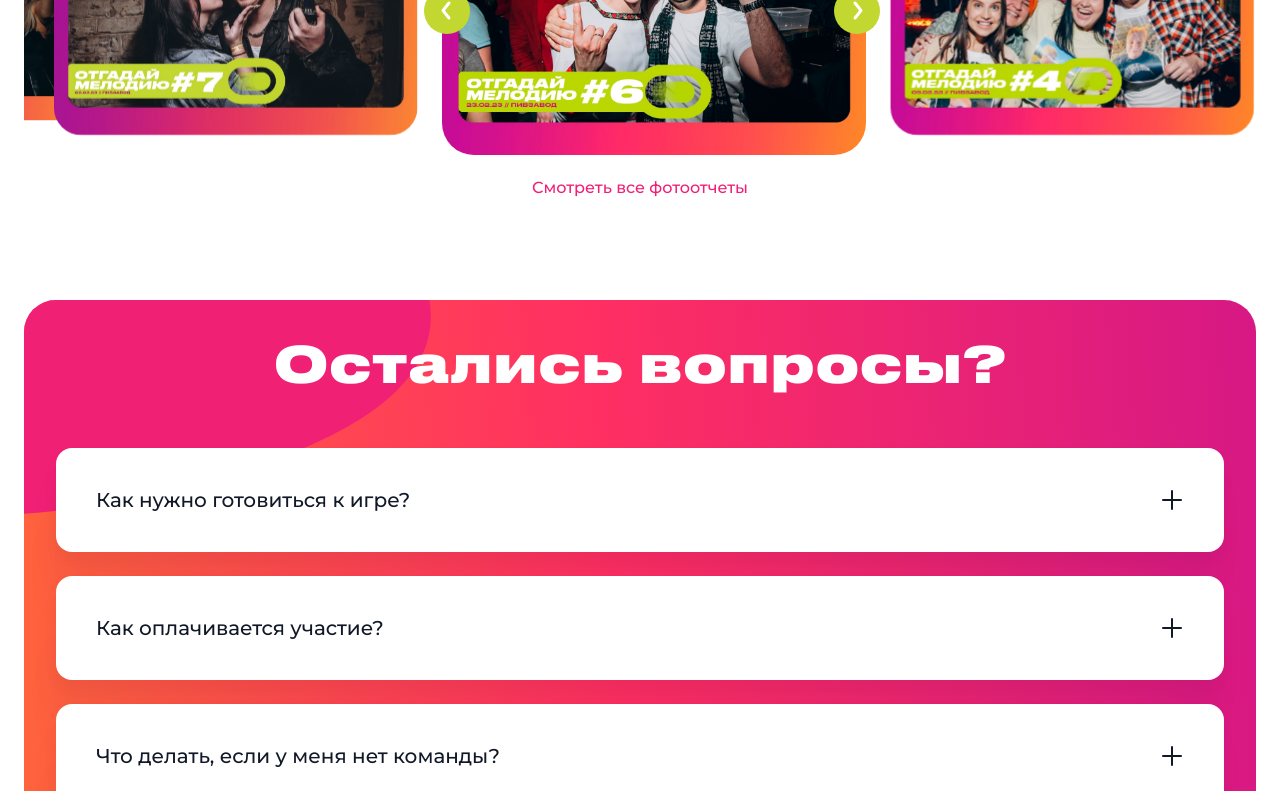
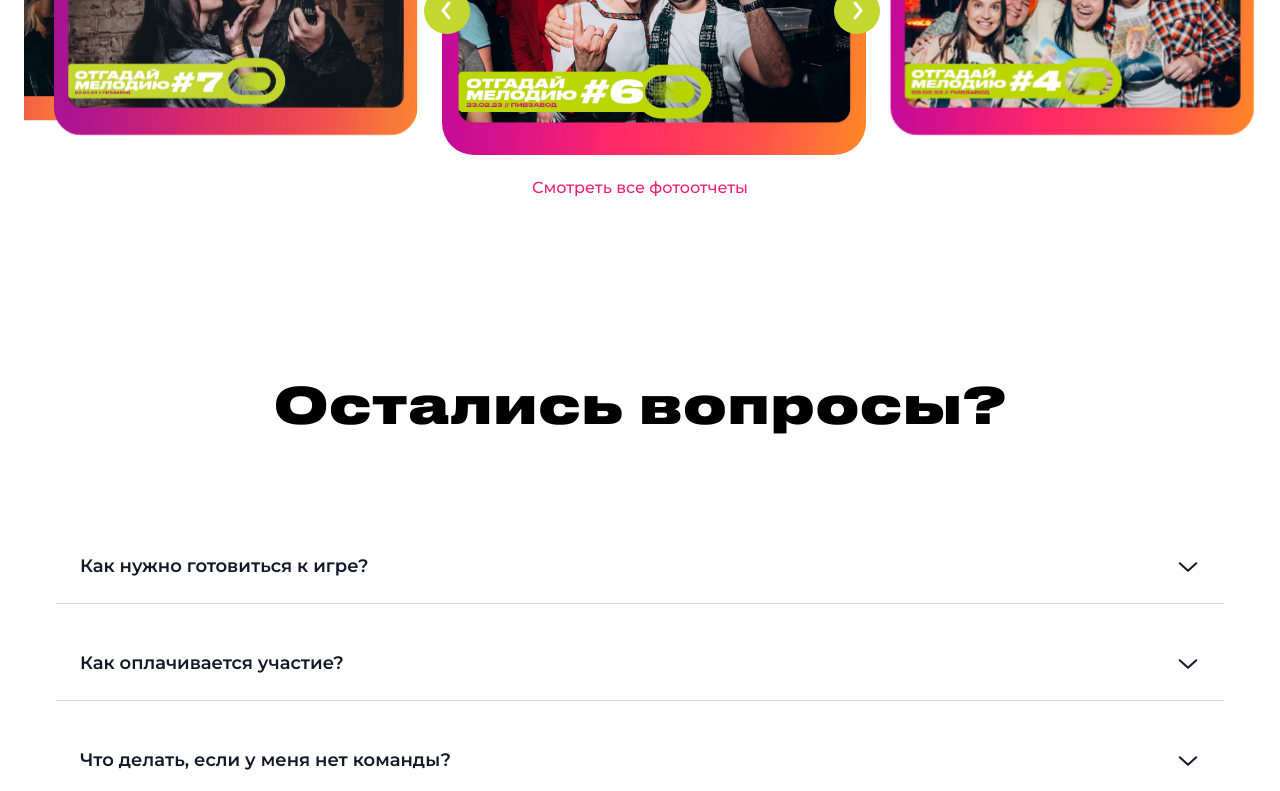
Before and after one commit to otgadaymelody/otgadaymelody-web, a React (Create React App) app: page / in a window 1280 px wide. Shown: the part 8416-9207 px from the top of the page. Built offline with nearby package versions, Linux system fonts and the light colour scheme; no server answers.

Commit message:
feat(faq-block): remove background

```diff
--- a/src/assets/css/main.css
+++ b/src/assets/css/main.css
@@ -100,6 +100,7 @@
   --color-bg-gray-700: rgba(55, 65, 81, 1);
   --color-bg-gray-600: rgba(75, 85, 99, 1);
   --color-bg-gray-500: rgba(107, 114, 128, 1);
+  --color-bg-gray-100: rgba(205, 213, 228, 1);
   --color-bg-white: rgba(255, 255, 255, 1);
   --color-gradient: linear-gradient(85.72deg, #ff921c -39.65%, #ff2f62 48.32%, #bc099c 134.47%);
   --color-pink: rgba(240, 31, 119, 1);
--- a/src/components/faq-block/FAQBlock.css
+++ b/src/components/faq-block/FAQBlock.css
@@ -14,7 +14,6 @@
 
 .faq-block__title {
   font: var(--fonts-h2-faq-title);
-  color: var(--color-bg-white);
 
   position: relative;
   z-index: 10;
@@ -36,8 +35,6 @@
   width: 100%;
   list-style-type: none;
   background-color: var(--color-bg-white);
-  box-shadow: var(--shadow);
-  border-radius: 16px;
 
   font: var(--fonts-navigation-link);
   line-height: 1.2;
@@ -46,6 +43,7 @@
 
   position: relative;
   z-index: 10;
+  border-bottom: 1px solid var(--color-bg-gray-100);
 }
 
 .faq-block__question-title {
@@ -89,8 +87,9 @@
   }
 
   .faq-block__question {
-    padding: 40px;
-    font-size: 20px;
+    padding: 24px;
+    font-size: var(--text-lg);
+    font-weight: var(--weight-semibold);
   }
 }
 
--- a/src/components/faq-block/FAQBlock.tsx
+++ b/src/components/faq-block/FAQBlock.tsx
@@ -24,8 +24,8 @@ const FAQBlock: FC<BaseComponent> = ({ className }): React.ReactElement => {
   };
 
   return (
-    <BlockBackground className={`faq-block ${className}`} mediatorsClasses={mediatorClasses}>
-      <div className="faq-block__title">Остались вопросы?</div>
+    <section className={`faq-block ${className}`}>
+      <h2 className="faq-block__title">Остались вопросы?</h2>
       <ul className="faq-block__questions-list">
         {FAQ_QUESTIONS.map((item, i) => (
           <li className="faq-block__question" key={i} onClick={() => toggle(i)}>
@@ -40,7 +40,7 @@ const FAQBlock: FC<BaseComponent> = ({ className }): React.ReactElement => {
           </li>
         ))}
       </ul>
-    </BlockBackground>
+    </section>
   );
 };
 
```
Also changed, not shown: src/assets/images/home-page/open-img.svg.
